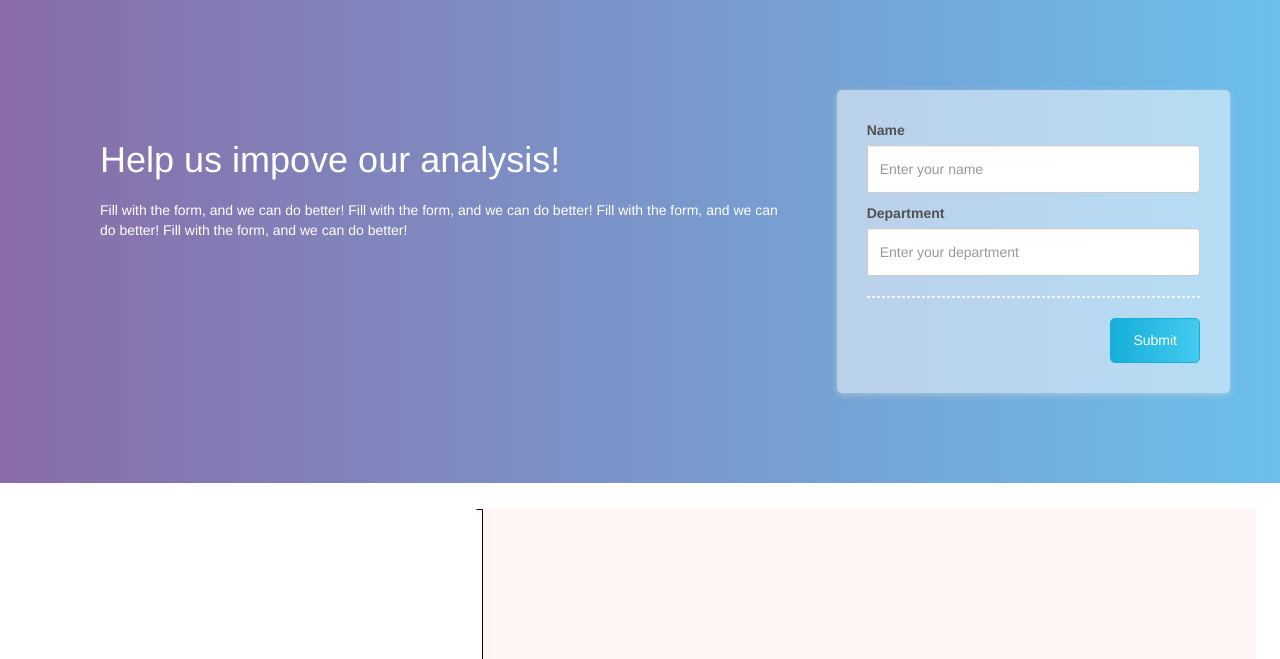
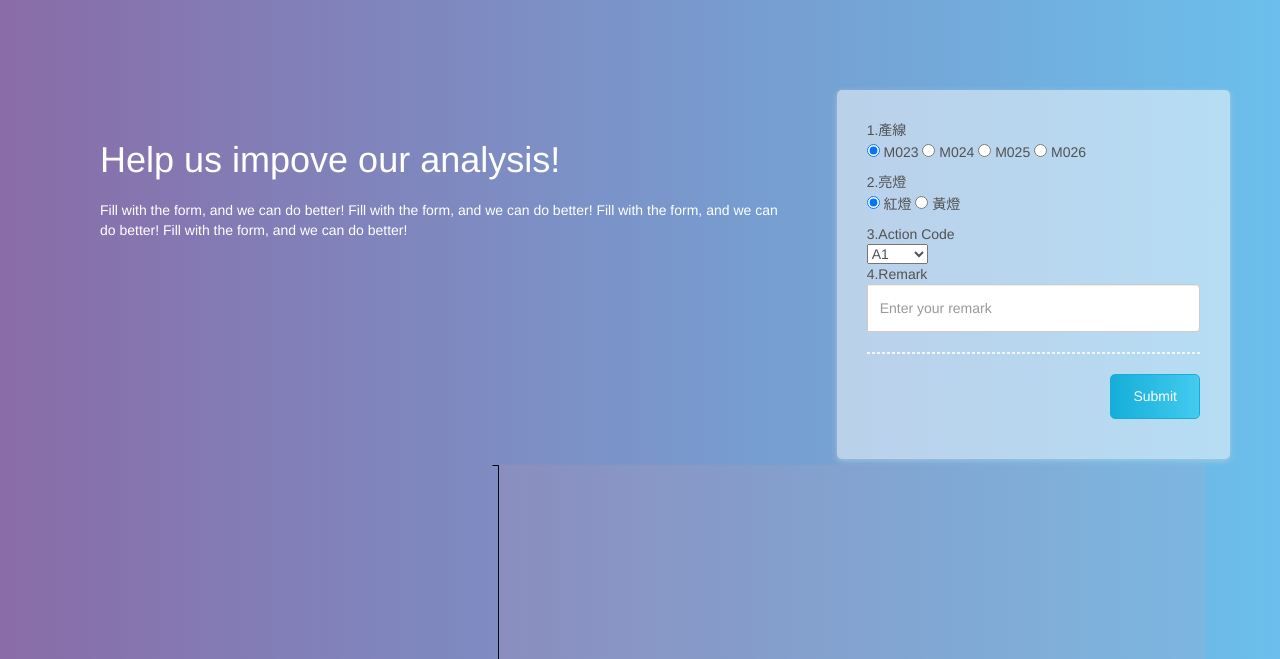
Before and after one commit to ElaineHuang/elite-app, a Flask app: page / in a window 1280 px wide. Shown: the part 52-711 px from the top of the page. Run offline with Flask 2, Linux system fonts and the light colour scheme; data that the repository does not hold is empty; some libraries are stand-ins or nearby versions.

Commit message:
modify form

```diff
--- a/templates/index.html
+++ b/templates/index.html
@@ -43,12 +43,48 @@
             </div>
             <form name="analysisForm" class="form-container col-md-4" id="analysisForm">
                 <div class="input-group">
-                  <label>Name</label>
-                  <input type="text" class="form-control" placeholder="Enter your name" name="name">
+                  <div>1.產線</div>
+                  <!-- <input type="text" class="form-control" placeholder="Enter your name" name="name"> -->
+                  <div>
+                    <input type="radio" name="machine" value="M023" checked> M023<span>
+                    <input type="radio" name="machine" value="M024"> M024<span>
+                    <input type="radio" name="machine" value="M025"> M025<span>
+                    <input type="radio" name="machine" value="M026"> M026<span>
+                  </div>
                 </div>
                 <div class="input-group">
-                  <label>Department</label>
-                  <input type="text" class="form-control" placeholder="Enter your department" name="department">
+                  <div>2.亮燈</div>
+                  <!-- <input type="text" class="form-control" placeholder="Enter your name" name="name"> -->
+                  <div>
+                    <input type="radio" name="light" value="red" checked> 紅燈<span>
+                    <input type="radio" name="light" value="yellow"> 黃燈<span>
+                  </div>
+                </div>
+                <div class="input-group">
+                  <div>3.Action Code</div>
+                  <!-- <input type="text" class="form-control" placeholder="Enter your name" name="name"> -->
+                <select>
+                      <option value="A1" selected>A1</option>
+                      <option value="A2">A2</option>
+                      <option value="A3">A3</option>
+                      <option value="A4" >A4</option>
+                      <option value="A5">A5</option>
+                      <option value="A6">A6</option>
+                      <option value="A7" >A7</option>
+                      <option value="A8">A8</option>
+                      <option value="A9">A9</option>
+                      <option value="A10">A10</option>
+                      <option value="A11">A11</option>
+                      <option value="A12">A12</option>
+                      <option value="A13">A13</option>
+                      <option value="A14">A14</option>
+                      <option value="A15">A15</option>
+                      <option value="others">others</option>
+                </select>
+
+                <div class="input-group">
+                  <div>4.Remark</div>
+                  <input type="text" class="form-control" placeholder="Enter your remark" name="Remark">
                 </div>
                 <hr class="dashed-hr">
                 <div class="btn-block">
```
